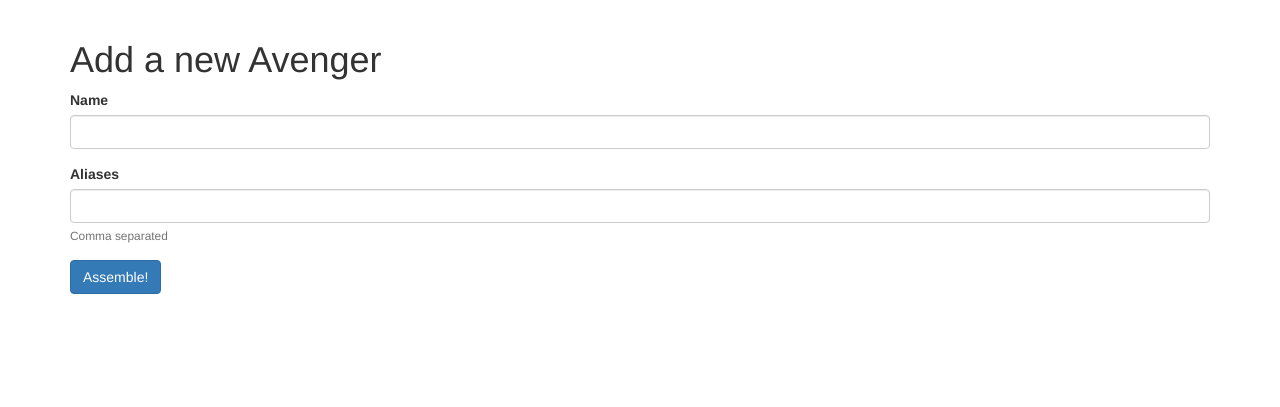
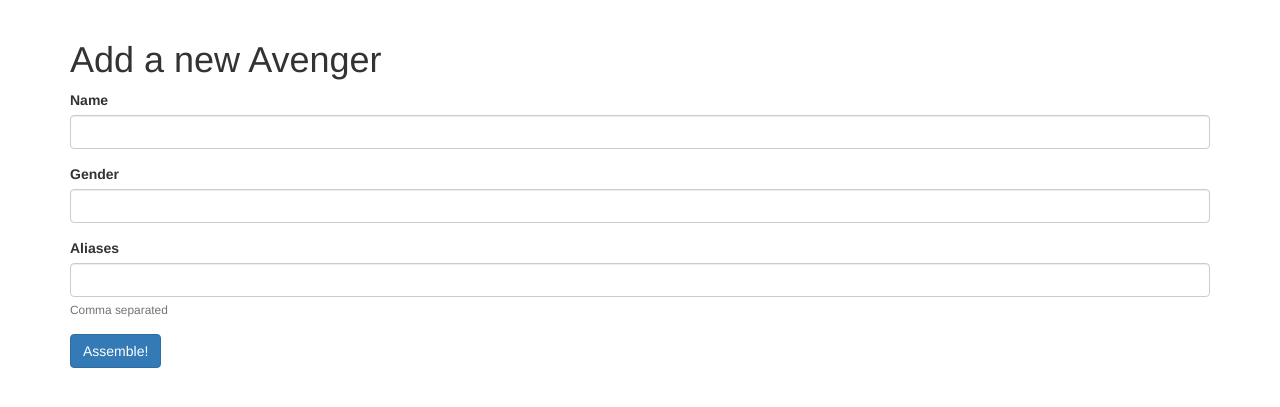
Before and after one commit to dummied/fcc-ruby-012218, a Rails app: page /avengers/new in a window 1280 px wide. Shown: the part 52-459 px from the top of the page. Run offline with Rails 7, Linux system fonts and the light colour scheme; style sheets or scripts are compiled from the project's sources; some libraries are stand-ins or nearby versions.

Commit message:
Adds gender to form

```diff
--- a/app/controllers/avengers_controller.rb
+++ b/app/controllers/avengers_controller.rb
@@ -12,11 +12,10 @@
     @avenger = Avenger.new
   end
 
-
   private
 
   def avenger_params
-    params.require(:avenger).permit(:name, :alias_list)
+    params.require(:avenger).permit(:name, :alias_list, :gender)
   end
 
 end
--- a/app/views/avengers/new.html.erb
+++ b/app/views/avengers/new.html.erb
@@ -1,6 +1,7 @@
 <h1>Add a new Avenger</h1>
 <%= simple_form_for @avenger do |f| %>
   <%= f.input :name %>
+  <%= f.input :gender %>
   <%= f.input :alias_list, label: "Aliases", hint: "Comma separated" %>
   <%= f.submit "Assemble!", class: 'btn btn-primary btn-large' %>
 <% end %>
```
